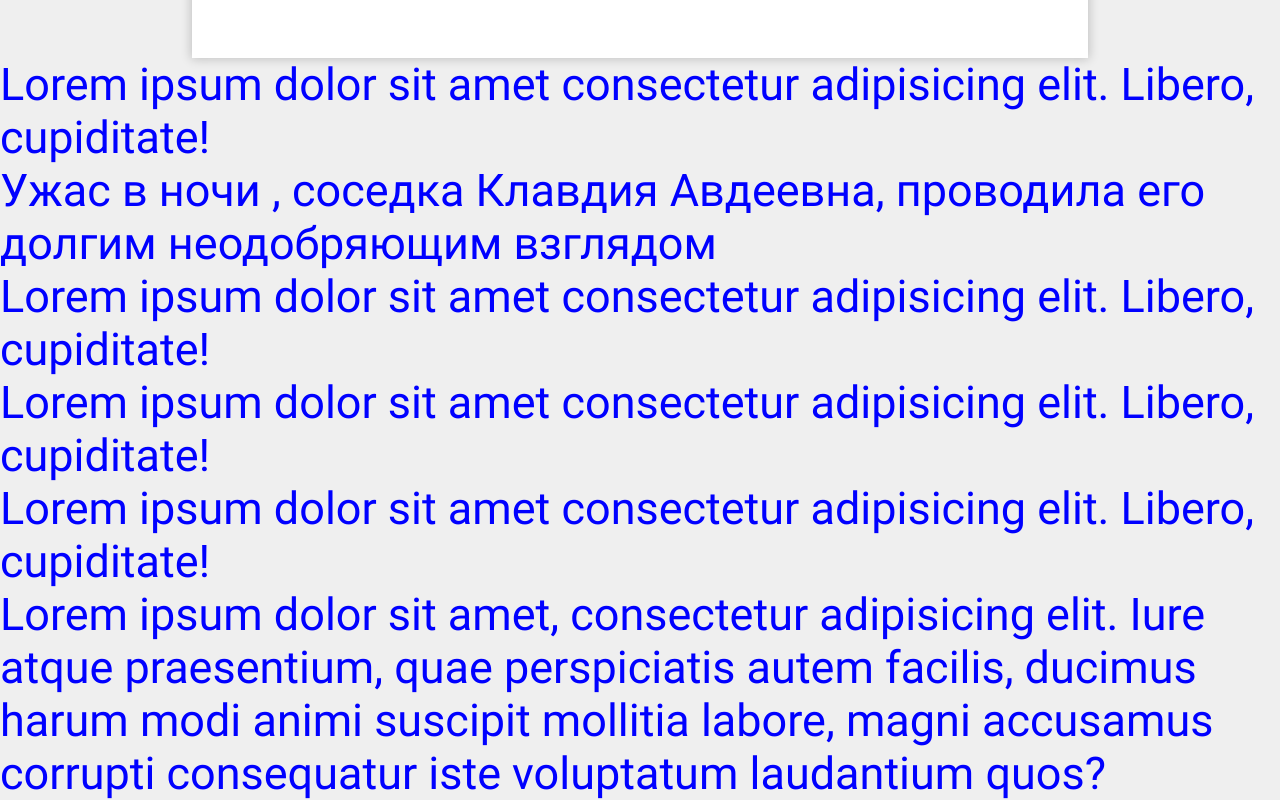
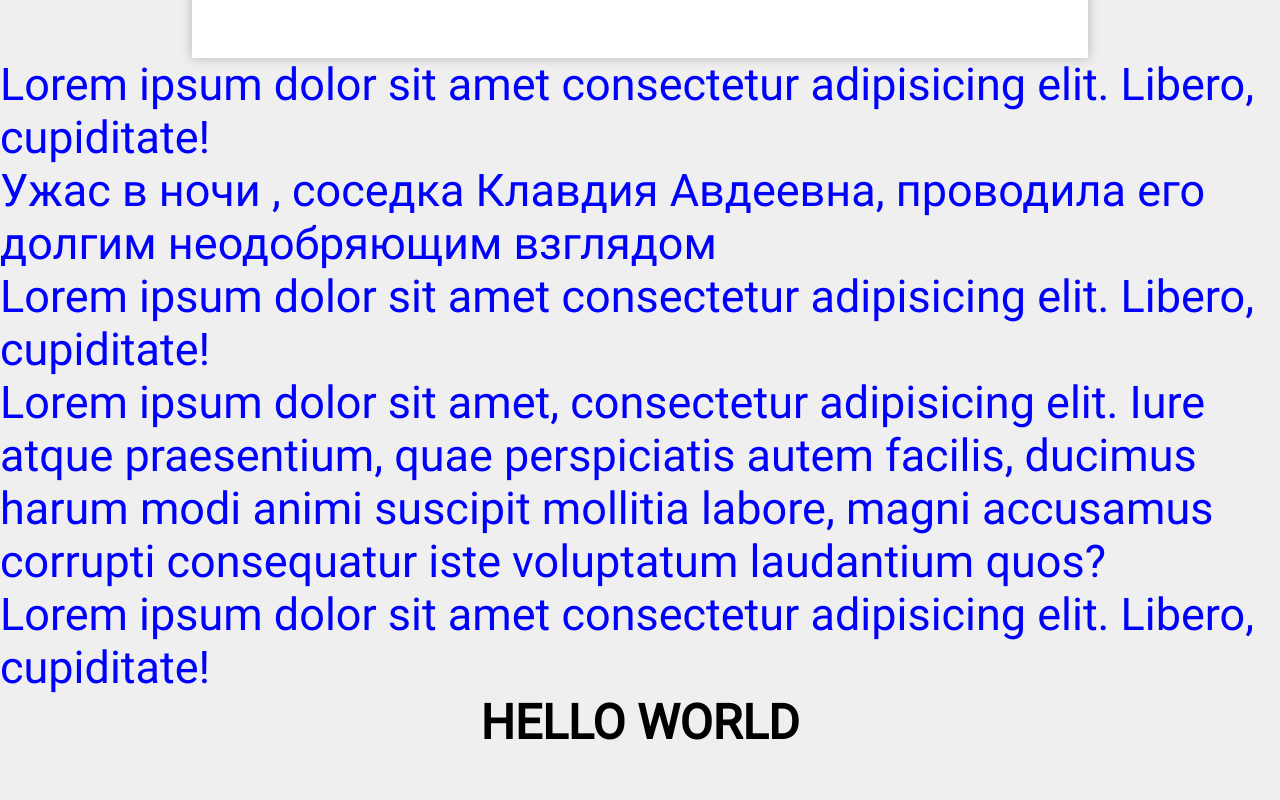
Before and after one commit to vasiliyserebrovskiy/Test_Gallery, a plain HTML site: page index.html in a window 1280 px wide. Shown: the part 1716-2516 px from the top of the page. After the commit the page ends 2467 px from the top, so only its background shows below. Drawn offline with Linux system fonts and the light colour scheme.

Commit message:
newAddH1

```diff
--- a/index.html
+++ b/index.html
@@ -24,9 +24,10 @@
 	<p>Lorem ipsum dolor sit amet consectetur adipisicing elit. Libero, cupiditate!</p>
 	<p>Ужас в ночи , соседка Клавдия Авдеевна, проводила его долгим неодобряющим взглядом</p>
 	<p>Lorem ipsum dolor sit amet consectetur adipisicing elit. Libero, cupiditate!</p>
+	<p>Lorem ipsum dolor sit amet, consectetur adipisicing elit. Iure atque praesentium, quae perspiciatis autem facilis, ducimus harum modi animi suscipit mollitia labore, magni accusamus corrupti consequatur iste voluptatum laudantium quos?</p>
 	<p>Lorem ipsum dolor sit amet consectetur adipisicing elit. Libero, cupiditate!</p>
-	<p>Lorem ipsum dolor sit amet consectetur adipisicing elit. Libero, cupiditate!</p>
-	<p>Lorem ipsum dolor sit amet, consectetur adipisicing elit. Iure atque praesentium, quae perspiciatis autem facilis, ducimus harum modi animi suscipit mollitia labore, magni accusamus corrupti consequatur iste voluptatum laudantium quos?</p>
+
+	<h1>HELLO WORLD</h1>
 </body>
 
 </html>
```
